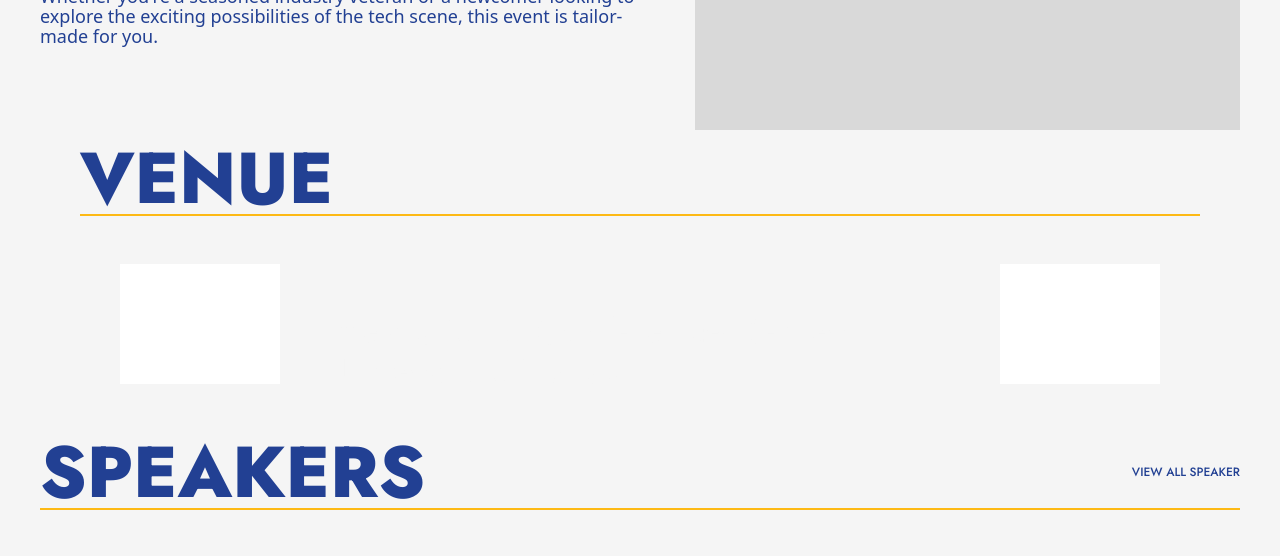
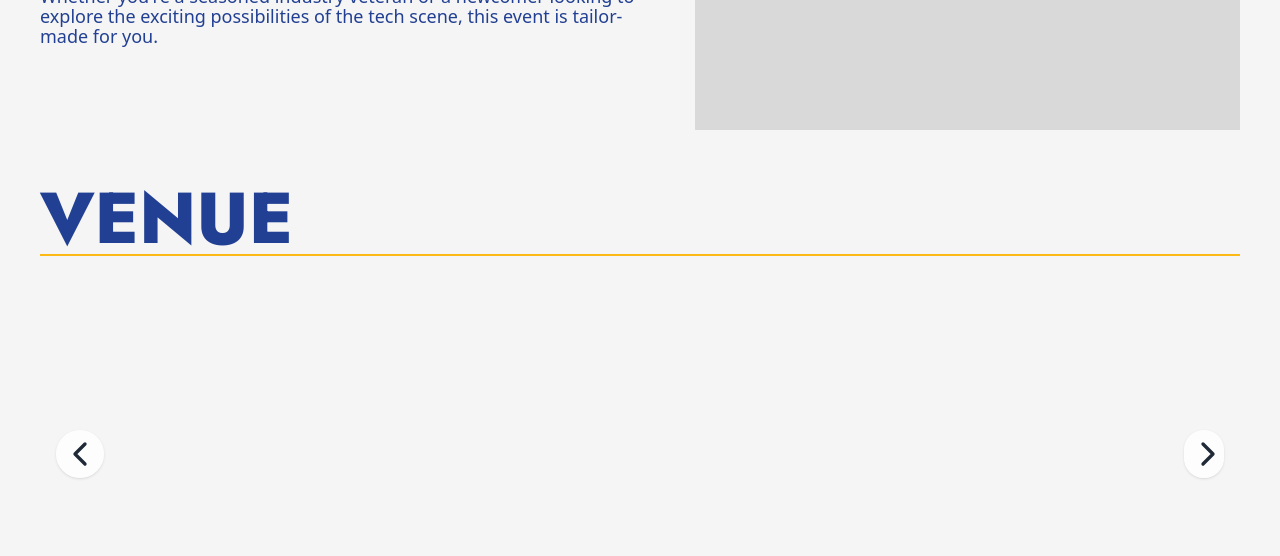
Before and after one commit to Adeboye22/ibadan_tech_expo, a React (Vite) app: page / in a window 1280 px wide. Shown: the part 1700-2256 px from the top of the page. Built offline with nearby package versions, Linux system fonts and the light colour scheme; grey boxes are pictures that could not be loaded.

Commit message:
Updated version

```diff
--- a/package.json
+++ b/package.json
@@ -15,6 +15,7 @@
     "@vitejs/plugin-react": "^4.0.0",
     "autoprefixer": "^10.4.14",
     "date-fns": "^2.30.0",
+    "esbuild": "0.18.4",
     "eslint": "^8.38.0",
     "eslint-plugin-react": "^7.32.2",
     "eslint-plugin-react-hooks": "^4.6.0",
--- a/src/App.jsx
+++ b/src/App.jsx
@@ -1,6 +1,7 @@
 import Hero from './components/Hero'
 import Speakers from './components/Speakers'
 import Venue from './components/Venue'
+import Carousel from './components/Carousel'
 import About from './components/About'
 import Ticket from './componentsByAdeboye/Ticket'
 import Sponsors from './componentsByAdeboye/Sponsors'
@@ -17,8 +18,10 @@ function App() {
     <div className='max-w-[1440px] mx-auto bg-background overflow-hidden relative'>
         <Hero />
         <About />
+        <Venue />
         <Speakers />
         <Ticket />
+        <Carousel />
         <Prices />
         <Prizes />
         <Sponsors />
--- a/src/components/About.jsx
+++ b/src/components/About.jsx
@@ -1,6 +1,6 @@
 import Tit from '../assets/about/tit.svg'
 import Rec from '../assets/about/rec.svg'
-import Venue from '../components/Venue'
+
 const aboutData = [
     {
         titleImg: Tit,
@@ -28,7 +28,6 @@ const About = () => {
                     )
                 })}
 
-                <Venue />
             </div>
         </section>
     )
--- a/src/components/Carousel.jsx
+++ b/src/components/Carousel.jsx
@@ -24,28 +24,28 @@ export default function Carousel({ children: slides, autoSlide = false, autoSlid
                 {slides}
             </div>
             <div className="absolute inset-0 flex items-center justify-between p-4">
-                {/* <button onClick={prev} className="p-1 rounded-full shadow bg-white/80 text-gray-800 hover:bg-white">
+                <button onClick={prev} className="p-1 rounded-full shadow bg-white/80 text-gray-800 hover:bg-white">
                     <ChevronLeft size={40} />
-                </button> */}
-                <section className="relative left-6">
-                    <p className=" text-white rotate-90 absolute -right-2 top-4">VENUE</p>
+                </button>
+                {/* <section className="relative left-6">
+                    <p className=" rotate-90 absolute -right-2 top-4">VENUE</p>
                     <img src={line} className=" sm:h-40 lg:h-96"/>
-                </section>
-                {/* <button onClick={next} className="p-1 rounded-full shadow bg-white/80 text-gray-800 hover:bg-white">
+                </section> */}
+                <button onClick={next} className="p-1 w-10 rounded-full shadow bg-white/80 text-gray-800 hover:bg-white">
                     <ChevronRight size={40} />
-                </button> */}
-                  <section>
+                </button>
+                  {/* <section>
                     <img src={line} className="relative right-6 sm:h-40 lg:h-96" />
-                  {/* <p className=" text-white rotate-90 absolute flex justify-end items-end left-8 bottom-40">VENUE</p> */}
-                </section>
+                  <p className=" text-white rotate-90 absolute flex justify-end items-end left-8 bottom-40">VENUE</p>
+                </section>  */}
             </div>
-            <div className="absolute top-4 right-28 left-0">
+            {/* <div className="absolute top-4 right-28 left-0">
                 <div className="flex items-center justify-center gap-2">
                         <h1 className=" font-primary lg:text-4xl text-background font-semibold  pt-8">International Conference Center <br />
                         University of Ibadan
                         </h1>
                 </div>
-            </div>
+            </div> */}
         </div>
     )
 }
--- a/src/components/Venue.jsx
+++ b/src/components/Venue.jsx
@@ -3,6 +3,7 @@ import vn1 from "../assets/hero/Ibadantechexpo/Component 58.png"
 import vn2 from "../assets/hero/Ibadantechexpo/Component 59.png"
 import vn3 from "../assets/hero/Ibadantechexpo/Component 60.png"
 import vn4 from "../assets/hero/Ibadantechexpo/Component 61.png"
+import sp1 from "../assets/hero/speaker2.png"
 
 const slides =
 [
@@ -24,7 +25,7 @@ const Venue = () => {
                     <Carousel autoSlide={true}>
                         {
                             slides.map((s, i) => (
-                                <img key={i} src={s} />
+                                <img style={{"height" : "100%", "width" : "100%"}} key={i} src={s} />
                             ))
                         }
                     </Carousel>
--- a/src/componentsByAdeboye/Prizes.jsx
+++ b/src/componentsByAdeboye/Prizes.jsx
@@ -1,8 +1,8 @@
 import React from 'react'
 import './Prizes.css'
-import Laptop from '../assets/prizes/laptop.png'
-import Girlie from '../assets/prizes/girlie.png'
-import Watch from '../assets/prizes/watch.png'
+import Laptop from '../assets/prizes/Laptop.png'
+import Girlie from '../assets/prizes/Girlie.png'
+import Watch from '../assets/prizes/Watch.png'
 
 const Prizes = () => {
   return (
```
Also changed, not shown: 1 other file (tests, documents, lock files or other folders).
